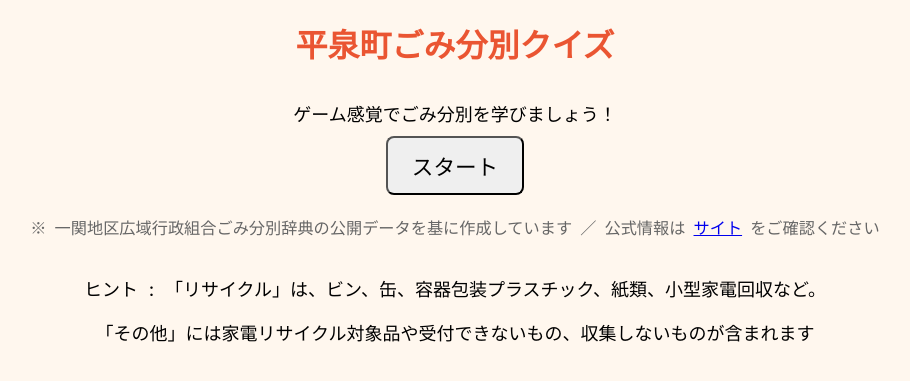
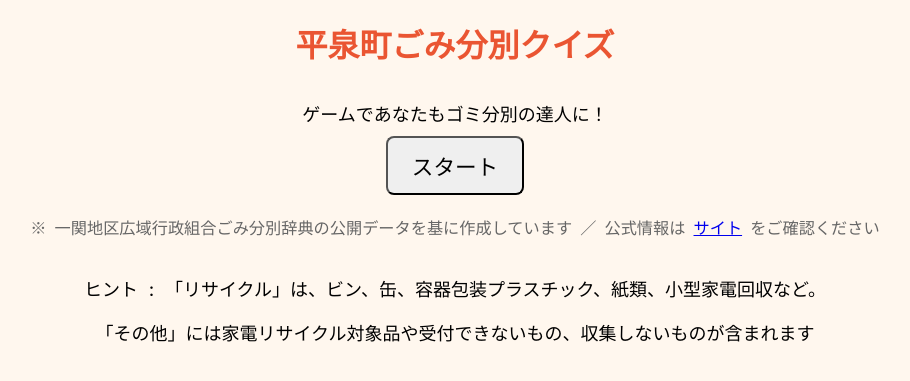
Before and after one commit to evergreen90/garbage-game, a Flask app: page / in a window 1280 px wide. Shown: the top 381 px of the page, without its empty margins (185-1095 px from the left). Run offline with Flask 3, Linux system fonts and the light colour scheme.

Commit message:
indexファイル修正

```diff
--- a/templates/index.html
+++ b/templates/index.html
@@ -12,7 +12,7 @@
 <body>
     <div id="title">平泉町ごみ分別クイズ</div>
     <br>
-    <div id="intro">ゲーム感覚でごみ分別を学びましょう！</div>
+    <div id="intro">ゲームであなたもゴミ分別の達人に！</div>
     <button class="start" onclick="startGame()">スタート</button>
     <div class="note">※ 一関地区広域行政組合ごみ分別辞典の公開データを基に作成しています ／ 公式情報は
         <a href="https://www.gomisaku.jp/0161/?lang=ja" target="_blank" rel="noopener noreferrer">サイト</a>
```
